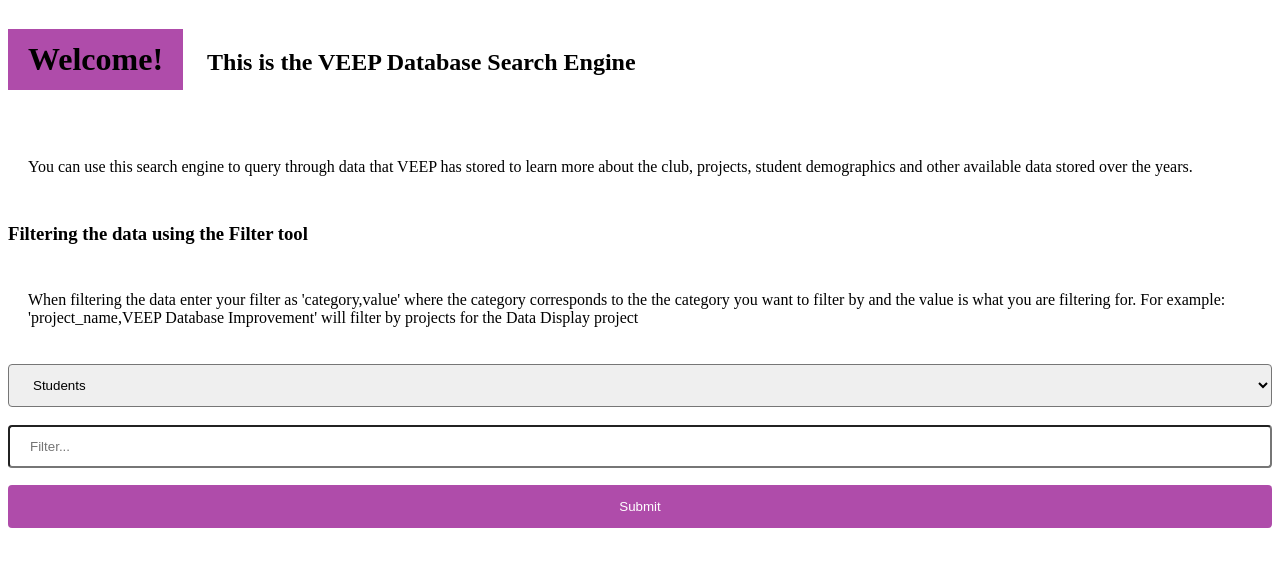
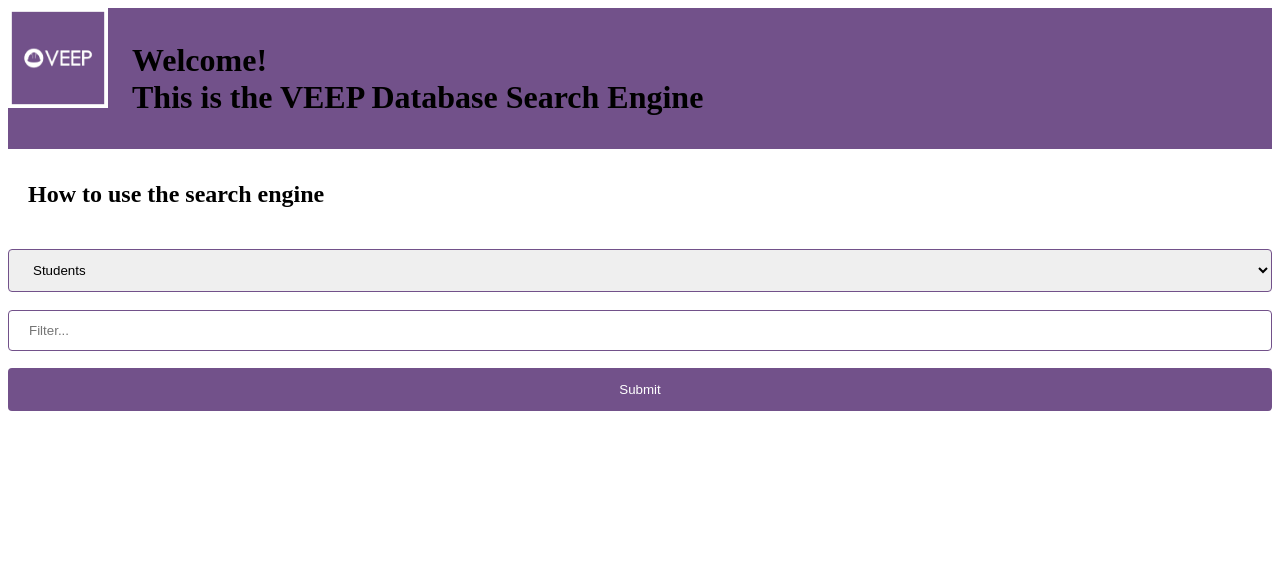
Before and after one commit to chouvinc/VEEP-Summer-Project, a Django app: template data_display/templates/data_display/database_start_page.html in a window 1280 px wide. Shown: the top 567 px of the page. Run offline with Django 3.2, Linux system fonts and the light colour scheme; the template is opened without the code that fills it, so the values that code supplies are empty.

Commit message:
minor updates to the frontend

```diff
--- a/data_display/models.py
+++ b/data_display/models.py
@@ -1,7 +1,7 @@
 from django.db import models
 
 # Create your models here.
-
+photo = models.ImageField(upload_to="gallery")
 
 class Students(models.Model):
     student_id = models.IntegerField()
--- a/data_display/static/data_display/style_site.css
+++ b/data_display/static/data_display/style_site.css
@@ -1,3 +1,11 @@
+#image {
+  top: 500
+}
+
+#header {
+  background-color:rgb(114, 81, 138);
+}
+
 table {
   font-family: arial, sans-serif;
   border-collapse: collapse;
@@ -5,7 +13,7 @@ table {
 }
 
 td, th {
-  border: 3px solid rgb(175, 76, 170);
+  border: 3px solid rgb(114, 81, 138);
   text-align: left;
   padding: 10px;
 }
@@ -18,7 +26,7 @@ h1 {
   right: 50px;
   left: 50 px;
   padding: 12px 20px;
-  background-color: rgb(175, 76, 170);
+  background-color: rgb(114, 81, 138);
   display: inline-block;
 }
 
@@ -34,14 +42,14 @@ input[type=text], select {
     padding: 12px 20px;
     margin: 9px 0;
     display: inline-block;
-    border: 1px solid rgb(175, 76, 170)c;
+    border: 1px solid rgb(114, 81, 138);
     border-radius: 4px;
     box-sizing: border-box;
   }
 
 input[type=submit] {
    width: 100%;
-   background-color: rgb(175, 76, 170);
+   background-color: rgb(114, 81, 138);
    color: white;
    padding: 14px 20px;
    margin: 8px 0;
@@ -51,5 +59,5 @@ input[type=submit] {
  }
 
 input[type=submit]:hover {
-  background-color: rgb(200, 76, 170);
+  background-color: rgb(114, 81, 138);
  }
--- a/data_display/templates/data_display/database_start_page.html
+++ b/data_display/templates/data_display/database_start_page.html
@@ -8,27 +8,22 @@
         <link rel="stylesheet" href="{% static 'data_display/style_site.css' %}">
         <title>Veep Database Search Home Page</title>
     </head>
+    <body>
+        <div id="header">
+            <img id="image" src="/media/VEEP_logo.jpg" alt="veep logo" width="100">
+            <h1>Welcome!<br> This is the VEEP Database Search Engine</h1>
+        </div>
         <div>
-        <body>
-            <h1>Welcome! </h1>
-            <h2>This is the VEEP Database Search Engine</h2>
-            <p> <br> You can use this search engine to query through data that VEEP has stored to
-            learn more about the club, projects, student demographics
-            and other available data stored over the years.</p>
-            <h3>Filtering the data using the Filter tool</h3>
-            <p>When filtering the data enter your filter as 'category,value' where the category corresponds to the
-            the category you want to filter by and the value is what you are filtering for. For example: 'project_name,VEEP Database Improvement' will filter by projects for the Data Display project </p>
-        </body>
+            <h2>How to use the search engine</h2>
         </div>
         <div>
             <form>
                 <select class = "menu" id = "tables" name = 'tables'>
-                <option value = "Students">Students</option>
+                    <option selected value = "Students">Students</option>
                     <option value = "Teams">Teams</option>
                     <option value = "Projects">Projects</option>
                     <option value = "Not For Profits">Not For Profits</option>
                 </select>
-
 
                 <input type = "text" placeholder= "Filter..." id = "filter" name = "filter" >
                 <input type = "submit">
@@ -134,5 +129,5 @@
         </table>
         {% endif %}
     </div>
-
+</body>
 </html>
--- a/veep_data_project/settings.py
+++ b/veep_data_project/settings.py
@@ -124,3 +124,6 @@ STATICFILES_DIRS = [
     os.path.join(BASE_DIR, "static"),
     '/var/www/static/',
 ]
+
+MEDIA_ROOT = os.path.join(BASE_DIR, 'media')
+MEDIA_URL = '/media/'
--- a/veep_data_project/urls.py
+++ b/veep_data_project/urls.py
@@ -15,8 +15,15 @@ Including another URLconf
 """
 from django.contrib import admin
 from django.urls import path, include
+from data_display import views
+from . import settings
+from django.contrib.staticfiles.urls import static
+from django.contrib.staticfiles.urls import staticfiles_urlpatterns
 
 urlpatterns = [
     path('admin/', admin.site.urls),
     path('data_display/', include('data_display.urls')),
 ]
+
+urlpatterns += staticfiles_urlpatterns()
+urlpatterns += static(settings.MEDIA_URL, document_root = settings.MEDIA_ROOT)
```
Also changed, not shown: media/VEEP_logo.jpg (added). Lines whose indentation alone changed are shown as unchanged.
